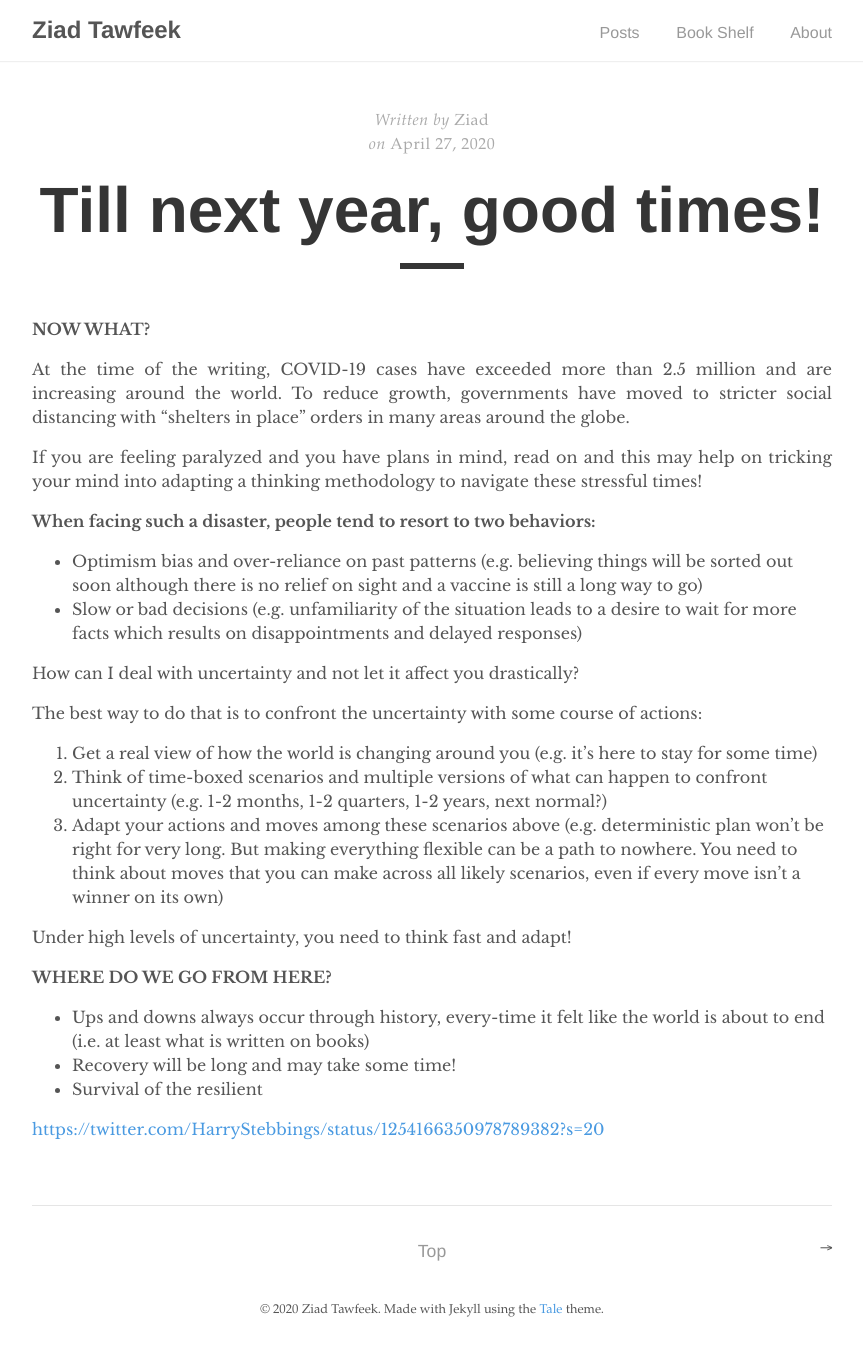
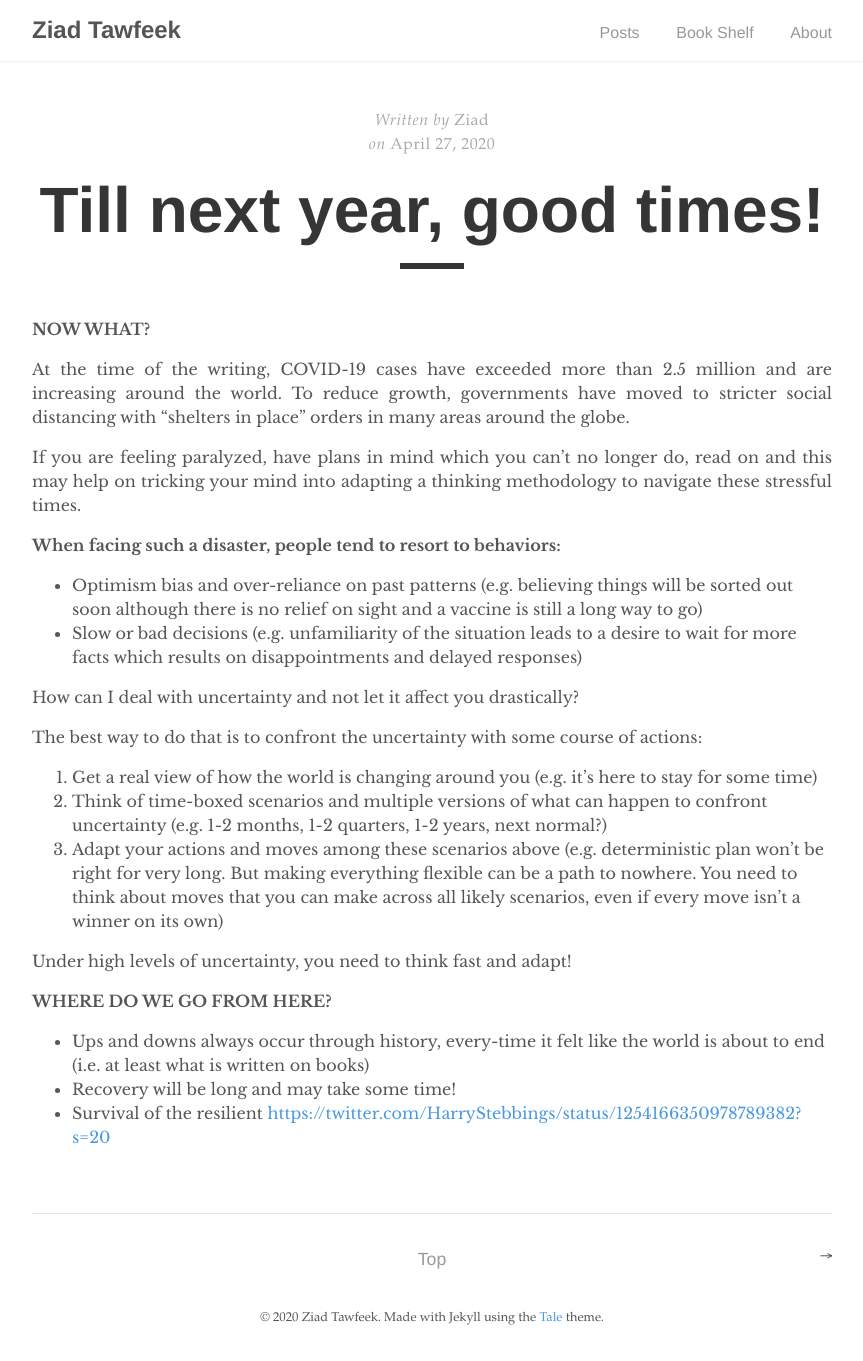
Before and after one commit to ziadtawfeek/web, a Jekyll site: the page built from _posts/2020-4-27-till-next-year-good-times.md, in a window 1280 px wide. Shown: the whole page, without its empty margins (208-1071 px from the left). Built offline with Jekyll 4.4.1, drawn with Linux system fonts in a browser that asks for light colours.

Commit message:
Update 2020-4-27-till-next-year-good-times.md

```diff
--- a/_posts/2020-4-27-till-next-year-good-times.md
+++ b/_posts/2020-4-27-till-next-year-good-times.md
@@ -9,9 +9,9 @@ comments: false
 
 At the time of the writing, COVID-19 cases have exceeded more than 2.5 million and are increasing around the world. To reduce growth, governments have moved to stricter social distancing with "shelters in place" orders in many areas around the globe.
 
-If you are feeling paralyzed and you have plans in mind, read on and this may help on tricking your mind into adapting a thinking methodology to navigate these stressful times!
+If you are feeling paralyzed, have plans in mind which you can't no longer do, read on and this may help on tricking your mind into adapting a thinking methodology to navigate these stressful times.
 
-**When facing such a disaster, people tend to resort to two behaviors:**
+**When facing such a disaster, people tend to resort to behaviors:**
 
 - Optimism bias and over-reliance on past patterns (e.g. believing things will be sorted out soon although there is no relief on sight and a vaccine is still a long way to go)
 - Slow or bad decisions (e.g. unfamiliarity of the situation leads to a desire to wait for more facts which results on disappointments and delayed responses)
@@ -30,6 +30,4 @@ Under high levels of uncertainty, you need to think fast and adapt!
 
 - Ups and downs always occur through history, every-time it felt like the world is about to end (i.e. at least what is written on books)
 - Recovery will be long and may take some time!
-- Survival of the resilient
-
-[https://twitter.com/HarryStebbings/status/1254166350978789382?s=20](https://twitter.com/HarryStebbings/status/1254166350978789382?s=20)
+- Survival of the resilient [https://twitter.com/HarryStebbings/status/1254166350978789382?s=20](https://twitter.com/HarryStebbings/status/1254166350978789382?s=20)
```
